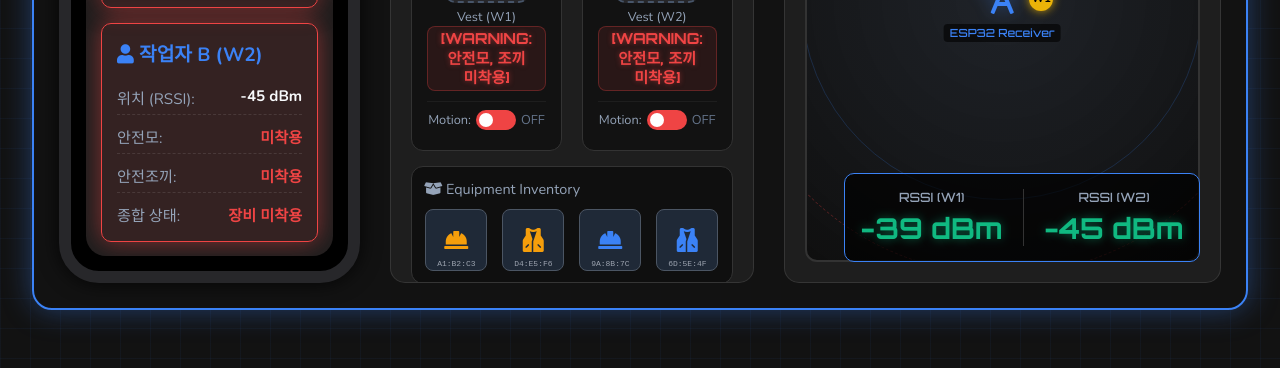
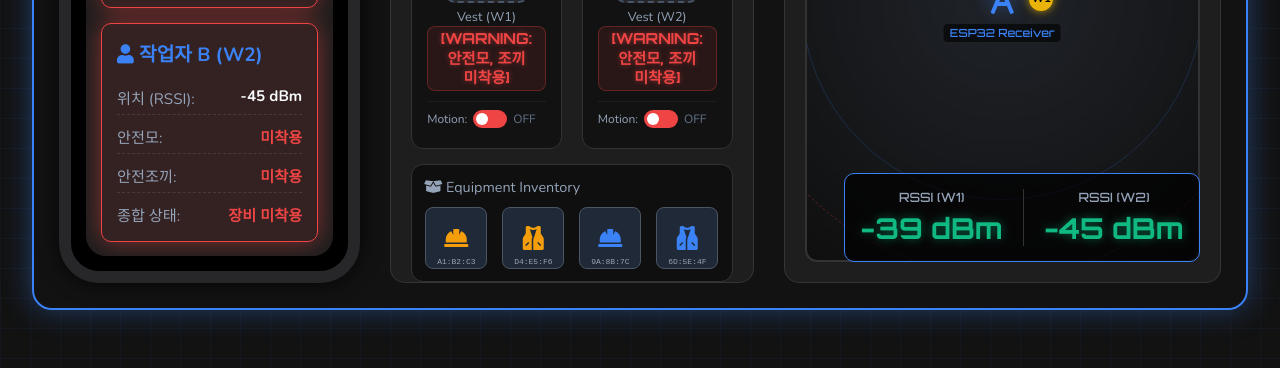
Before and after one commit to lee-myeong-eun/lee-myeong-eun.github.io, a Jekyll site: the page built from _pages/ezsafe-simulator.html, in a window 1280 px wide. Shown: the part 482-850 px from the top of the page. Built offline with Jekyll 4.4.1, drawn with Linux system fonts in a browser that asks for light colours.

Commit message:
Convert motion control to CSS Grid to permanently fix button shifting, and scale EMERGENCY font to fit perfectly without clipping

```diff
--- a/_pages/ezsafe-simulator.html
+++ b/_pages/ezsafe-simulator.html
@@ -194,12 +194,12 @@
         /* Motion Control UI */
         .motion-control {
             margin-top: 10px;
-            display: flex;
+            display: grid;
+            grid-template-columns: auto 34px 1fr auto;
             align-items: center;
-            justify-content: center;
             width: 100%;
-            gap: 5px;
-            font-size: 0.8rem;
+            gap: 6px;
+            font-size: 0.75rem;
             color: var(--text-muted);
             border-top: 1px solid rgba(255,255,255,0.05);
             padding-top: 8px;
@@ -208,8 +208,8 @@
         .toggle-switch {
             position: relative;
             display: inline-block;
-            width: 40px;
-            height: 20px;
+            width: 34px;
+            height: 18px;
         }
         .toggle-switch input { opacity: 0; width: 0; height: 0; }
         .toggle-slider {
@@ -223,18 +223,19 @@
         .toggle-slider:before {
             position: absolute;
             content: "";
-            height: 14px; width: 14px;
+            height: 12px; width: 12px;
             left: 3px; bottom: 3px;
             background-color: white;
             transition: .4s;
             border-radius: 50%;
         }
         input:checked + .toggle-slider { background-color: var(--success-color); }
-        input:checked + .toggle-slider:before { transform: translateX(20px); }
+        input:checked + .toggle-slider:before { transform: translateX(16px); }
 
-        .motion-state.normal { color: var(--success-color); font-weight: bold; font-size: 0.8rem; }
-        .motion-state.stopped { color: var(--danger-color); font-weight: bold; font-size: 0.75rem; letter-spacing: -0.5px; animation: pulse-text 1s infinite alternate; }
-        .motion-timer { font-family: 'Orbitron', monospace; color: #f59e0b; font-weight: bold; font-size: 0.75rem; letter-spacing: -0.5px; }
+        .motion-state { text-align: left; }
+        .motion-state.normal { color: var(--success-color); font-weight: bold; font-size: 0.75rem; }
+        .motion-state.stopped { color: var(--danger-color); font-weight: bold; font-size: 0.65rem; letter-spacing: -0.5px; animation: pulse-text 1s infinite alternate; }
+        .motion-timer { font-family: 'Orbitron', monospace; color: #f59e0b; font-weight: bold; font-size: 0.7rem; letter-spacing: -0.5px; text-align: right; }
         .motion-timer.hidden { display: none; }
 
         .slot-label {
```
